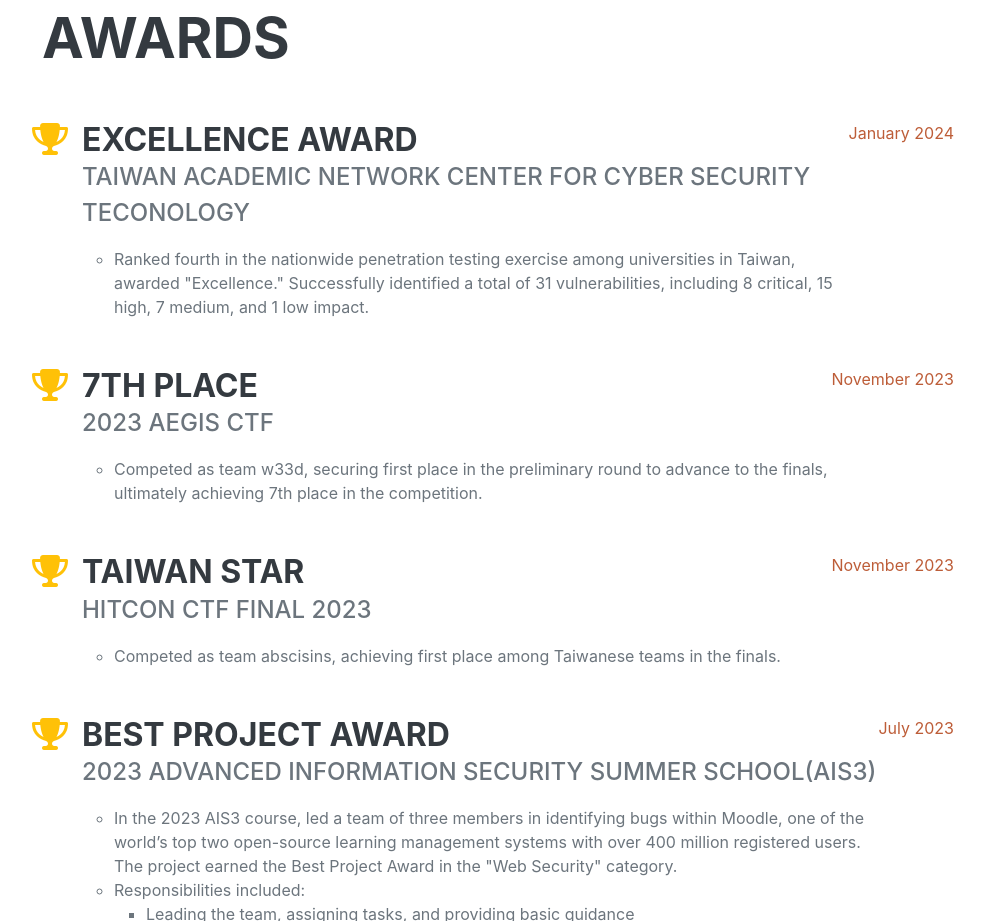
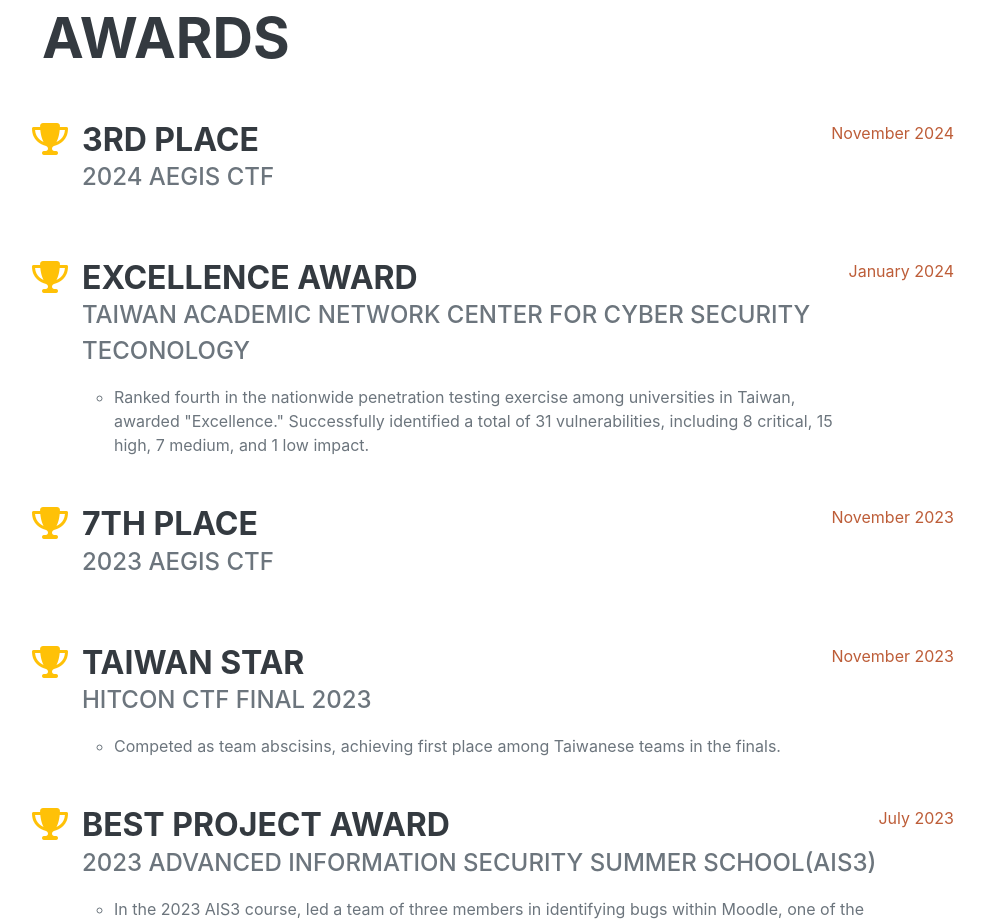
Before and after one commit to TaiYou-TW/resume, a plain HTML site: page en.html in a window 1280 px wide. Shown: the part 5500-6421 px from the top of the page, without its empty margins (278-1263 px from the left). Drawn offline with Linux system fonts and the light colour scheme; a web font is replaced by a local one.

Commit message:
feat: add 2024 aegis ctf

```diff
--- a/en.html
+++ b/en.html
@@ -463,6 +463,24 @@
                                         <span class="fa-li"
                                             ><i class="fas fa-trophy text-warning"></i
                                         ></span>
+                                        3rd Place
+                                    </h3>
+                                    <div class="subheading mb-3">2024 Aegis CTF</div>
+                                </div>
+                                <div class="flex-shrink-0">
+                                    <span class="text-primary">November 2024</span>
+                                </div>
+                            </div>
+                        </li>
+                        <li>
+                            <div
+                                class="d-flex flex-column flex-md-row justify-content-between mb-5"
+                            >
+                                <div class="flex-grow-1">
+                                    <h3 class="mb-0">
+                                        <span class="fa-li"
+                                            ><i class="fas fa-trophy text-warning"></i
+                                        ></span>
                                         Excellence Award
                                     </h3>
                                     <div class="subheading mb-3">
@@ -495,13 +513,6 @@
                                         7th Place
                                     </h3>
                                     <div class="subheading mb-3">2023 Aegis CTF</div>
-                                    <ul>
-                                        <li>
-                                            Competed as team w33d, securing first place in the
-                                            preliminary round to advance to the finals, ultimately
-                                            achieving 7th place in the competition.
-                                        </li>
-                                    </ul>
                                 </div>
                                 <div class="flex-shrink-0">
                                     <span class="text-primary">November 2023</span>
```
Also changed, not shown: index.html (+18 -6 lines).
